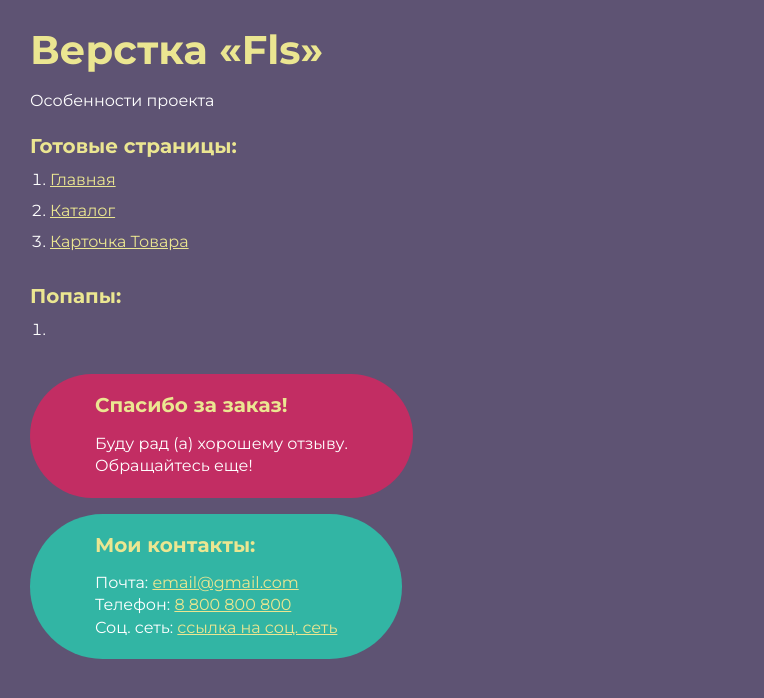
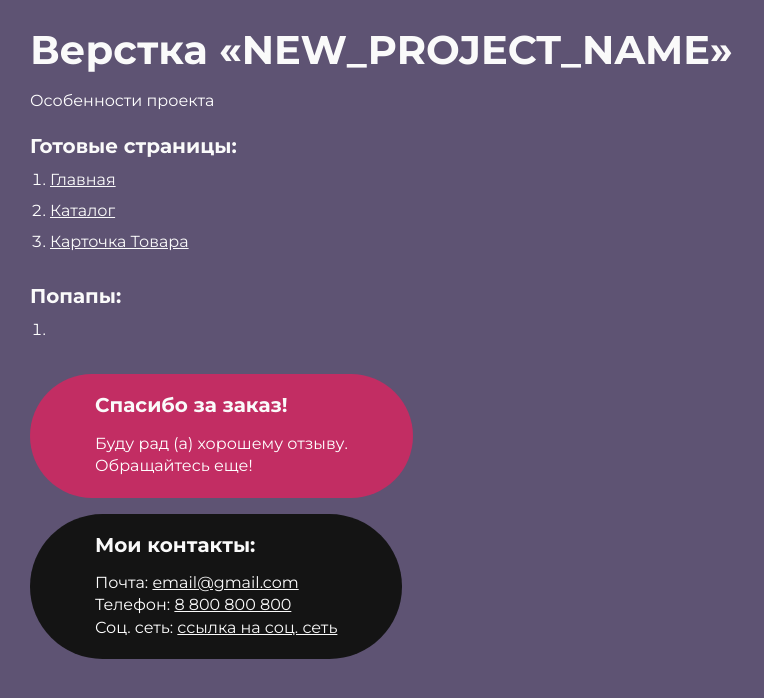
Before and after one commit to v1099323/zlatmax, a plain HTML site: page index.html in a window 1280 px wide. Shown: the whole page, without its empty margins (0-764 px from the left). Drawn offline with Linux system fonts and the light colour scheme.

Commit message:
Update index.html

```diff
--- a/index.html
+++ b/index.html
@@ -1,15 +1,13 @@
 <!DOCTYPE html>
 <html>
-
 	<head>
 		<meta charset="UTF-8">
 		<meta name="viewport" content="width=device-width, initial-scale=1.0">
-	<title>Верстка «Fls»</title>
+		<title>Верстка «NEW_PROJECT_NAME»</title>
 	</head>
-
 	<body>
 		<div class="rootpage">
-		<h1>Верстка «Fls»</h1>
+			<h1>Верстка «NEW_PROJECT_NAME»</h1>
 			<div class="rootpage__info">
 				Особенности проекта
 			</div>
@@ -32,25 +30,20 @@
 				<h2>Мои контакты:</h2>
 				<p>Почта: <a href="mailto:email@gmail.com">email@gmail.com</a></p>
 				<p>Телефон: <a href="tel:8800800800">8 800 800 800</a></p>
-			<p>Соц. сеть: <a href="">ссылка на соц. сеть</a></p>
+				<p>Соц. сеть: <a href="https://vk.com/violettlis">ссылка на соц. сеть</a></p>
 			</div>
 		</div>
 	</body>
 	<style>
 		@charset "UTF-8";
 		@import url("https://fonts.googleapis.com/css?family=Montserrat:regular,700&display=swap");
-
-	*,
-	*::before,
-	*::after {
+		* ,*::before, *::after {
 			padding: 0px;
 			margin: 0px;
 			border: 0px;
 			box-sizing: border-box;
 		}
-
-	html,
-	body {
+		html, body {
 			height: 100%;
 			margin: 0;
 			padding: 0;
@@ -59,123 +52,101 @@
 			color: #fff;
 			background-color: #5e5373;
 		}
-
 		body {
 			font-family: Montserrat;
 			font-size: 100%;
 			line-height: 1;
 			font-size: 1rem;
 		}
-
 		a {
 			text-decoration: underline;
-		color: #ebe691
+			color: #fafafa;
 		}
-
 		a:visited {
 			text-decoration: underline;
-		color: #aaa768;
+			color: #fafafa;
 		}
-
 			a:hover {
 			text-decoration: none;
 		}
-
 		ul li {
 			list-style: none;
 		}
-
 		img {
 			vertical-align: top;
 		}
-
 		.wrapper {
 			width: 100%;
 			min-height: 100%;
 			overflow: hidden;
 		}
-
-	.rootpage {
+		.rootpage{
 			padding: 30px;
 			display: flex;
 			flex-direction: column;
 			align-items: flex-start;
 		}
-
 		@media (max-width: 767px) {
-		.rootpage {
-			padding: 30px 15px;
+			.rootpage{
+				padding:30px 15px;
 			}
 		}
-
 		h1 {
-		color: #ebe691;
+			color: #fafafa;
 			font-size: 2.5rem;
 			margin: 0px 0px 1.25rem 0px;
 		}
-
 		@media (max-width: 767px) {
 			h1 {
 				font-size: 1.85rem;
 				margin: 0px 0px 1.25rem 0px;
 			}
 		}
-
 		h2 {
-		color: #ebe691;
+			color: #fafafa;
 			font-size: 1.25rem;
 			margin: 0px 0px 1rem 0px;
 		}
-
 		@media (max-width: 767px) {
 			 h2 {
 				font-size: 1.125rem;
 				margin: 0px 0px 1rem 0px;
 			}
 		}
-
-	.rootpage__info {
+		.rootpage__info{
 			line-height: 140%;
 			margin: 0px 0px 1.5rem 0px;
 		}
 
-	.rootpage__list {
+		.rootpage__list{
 			margin: 0px 0px 2.25rem 1.25rem;
 		}
-
-	.rootpage__list li:not(:last-child) {
+		.rootpage__list li:not(:last-child){
 			margin: 0px 0px 15px 0px;
 		}
-
 		.rootpage__contacts,
-	.rootpage__tnx {
+		.rootpage__tnx{
 			border-radius: 200px;
 			padding: 20px 65px;
 			line-height: 140%;
 		}
-
-	@media (max-width: 767px) {
-
+		@media (max-width: 767px){
 		.rootpage__contacts,
-		.rootpage__tnx {
-			border-radius: 40px;
+		.rootpage__tnx{
+			border-radius:40px;
 			padding: 20px;
 		}
 		}
-
-	.rootpage__contacts {
-		background: #32b5a4;
+		.rootpage__contacts{
+			background: #141414;
 
 		}
-
-	.rootpage__contacts a {
-		color: #ebe691;
+		.rootpage__contacts a{
+			color: #fafafa;
 		}
-
-	.rootpage__tnx {
+		.rootpage__tnx{
 			background: #c22d63;
 			margin: 0px 0px 1rem 0px;
 		}
 	</style>
-
 </html>
```
Lines whose indentation alone changed are shown as unchanged.
